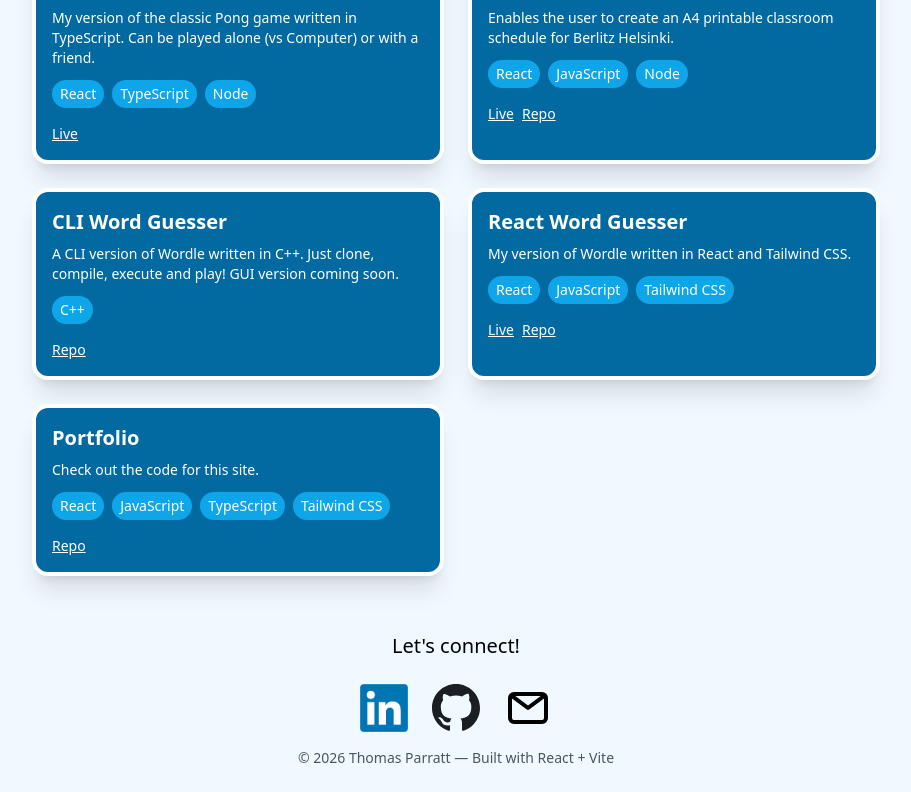
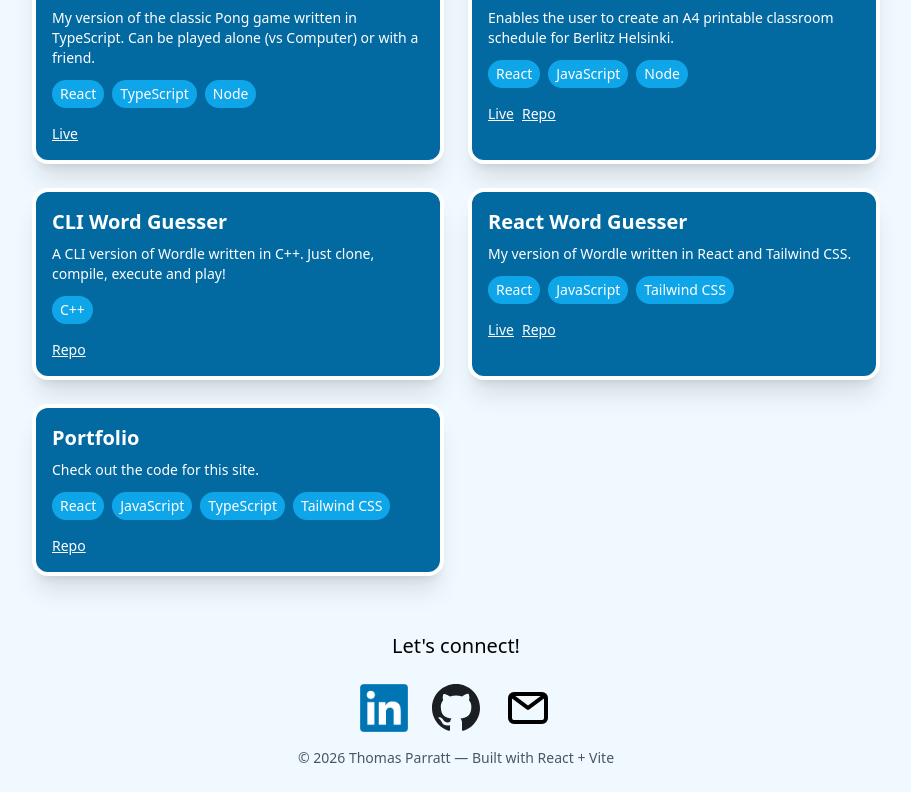
Before and after one commit to ThomasParratt/portfolio, a React (Vite) app: page /projects in a window 1280 px wide. Shown: the part 800-1592 px from the top of the page, without its empty margins (184-1095 px from the left). Built offline with nearby package versions, Linux system fonts and the light colour scheme.

Commit message:
changed description

```diff
--- a/src/data/projects.js
+++ b/src/data/projects.js
@@ -17,7 +17,7 @@ const projects = [
     {
         id: 'p3',
         title: 'CLI Word Guesser',
-        description: 'A CLI version of Wordle written in C++. Just clone, compile, execute and play! GUI version coming soon.',
+        description: 'A CLI version of Wordle written in C++. Just clone, compile, execute and play!',
         tech: ['C++'],
         repo: 'https://github.com/ThomasParratt/word_game'
     },
```
